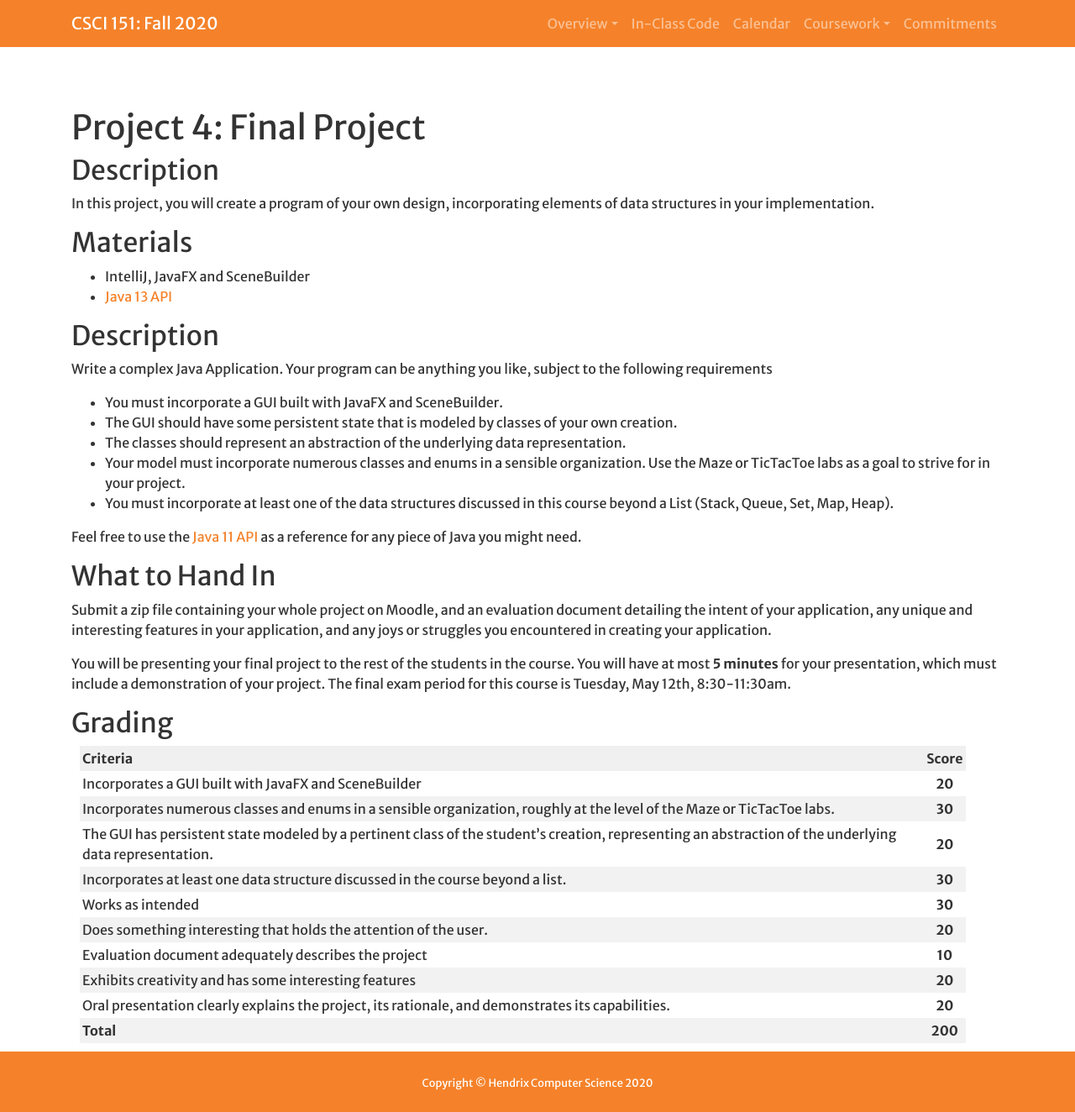
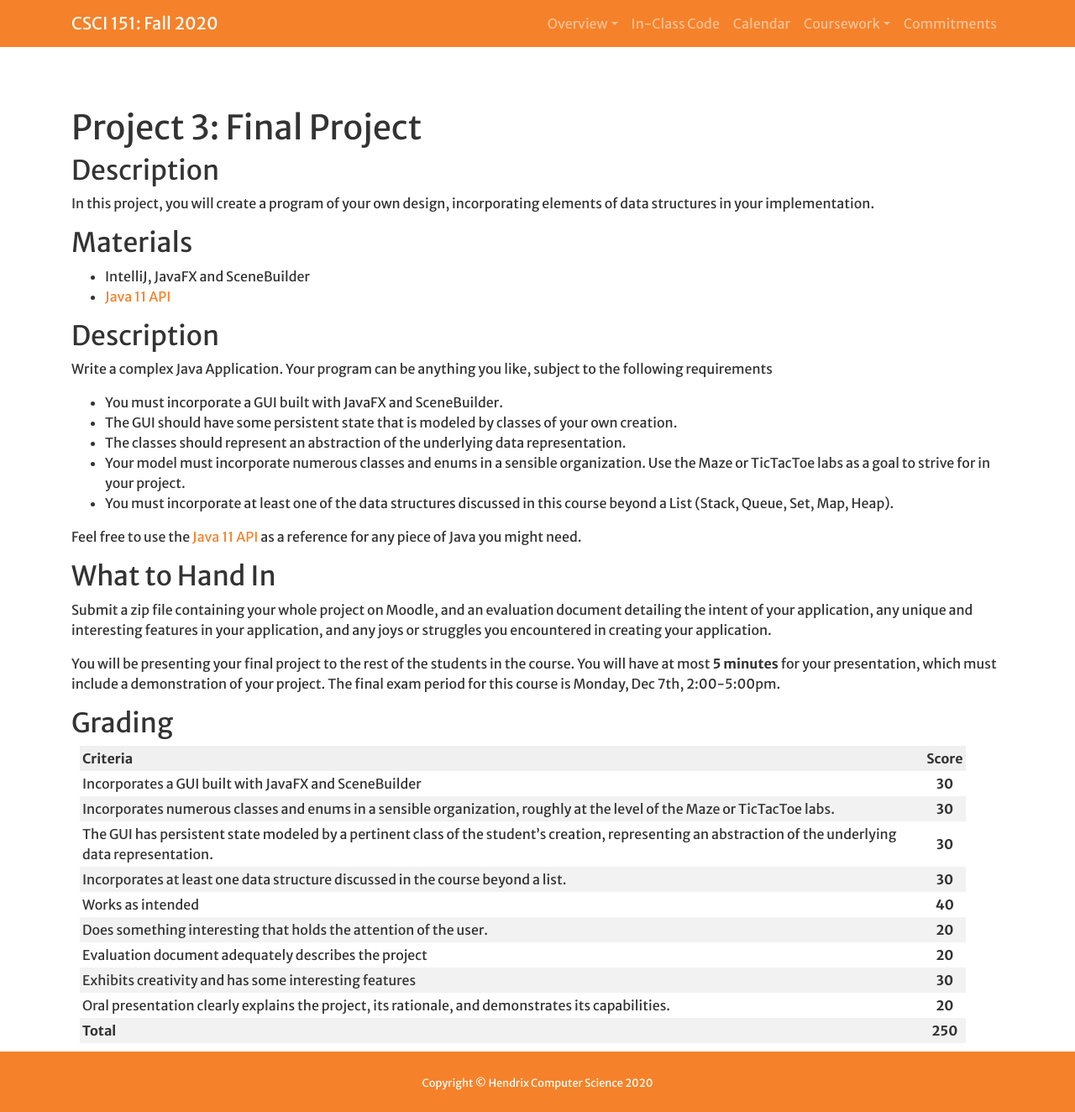
Before and after one commit to Hendrix-CS/csci151, a Jekyll site: the page built from projects/final-project.md, in a window 1280 px wide and 1324 px high. Shown: the whole window at 84% size. Built offline with Jekyll 4.4.1, drawn with Linux system fonts in a browser that asks for light colours; a script that is not in the unit is left out; our own code applies the rules of GitHub Pages for plain Markdown files.

```diff
--- a/projects/final-project.md
+++ b/projects/final-project.md
@@ -1,10 +1,10 @@
 ---
 layout: work
 type: Project
-num: 4
+num: 3
 worktitle: Final Project
 designdue: Wednesday, December 4
-finaldue: Tuesday, May 12th, 8:30-11:30am
+finaldue: Monday, Dec 7th, 2:00-5:00pm
 ---
 
 ## Description
@@ -15,8 +15,8 @@
 ## Materials
 
 -   IntelliJ, JavaFX and SceneBuilder
--   [Java 13
-    API](https://docs.oracle.com/en/java/javase/13/docs/api/index.html)
+-   [Java 11
+    API](https://docs.oracle.com/en/java/javase/11/docs/api/index.html)
 
 ## Description
 
@@ -55,13 +55,13 @@
 
 |Criteria|Score|
 ||----|:---:|
-| Incorporates a GUI built with JavaFX and SceneBuilder  |  **20**  |
+| Incorporates a GUI built with JavaFX and SceneBuilder  |  **30**  |
 | Incorporates numerous classes and enums in a sensible organization, roughly at the level of the Maze or TicTacToe labs.  | **30**   |
-| The GUI has persistent state modeled by a pertinent class of the student’s creation, representing an abstraction of the underlying data representation.  | **20**   |
+| The GUI has persistent state modeled by a pertinent class of the student’s creation, representing an abstraction of the underlying data representation.  | **30**   |
 | Incorporates at least one data structure discussed in the course beyond a list.  | **30**  |
-| Works as intended  |  **30**      |
+| Works as intended  |  **40**      |
 | Does something interesting that holds the attention of the user.    |      **20**      |
-| Evaluation document adequately describes the project   | **10**      |
-| Exhibits creativity and has some interesting features    | **20**    |
+| Evaluation document adequately describes the project   | **20**      |
+| Exhibits creativity and has some interesting features    | **30**    |
 | Oral presentation clearly explains the project, its rationale, and demonstrates its capabilities.    |  **20**   |
-| **Total**   |  **200** |
+| **Total**   |  **250** |
```
Also changed, not shown: index.md (+1 -1 lines), projects/arrays.md (+4 -4 lines).
